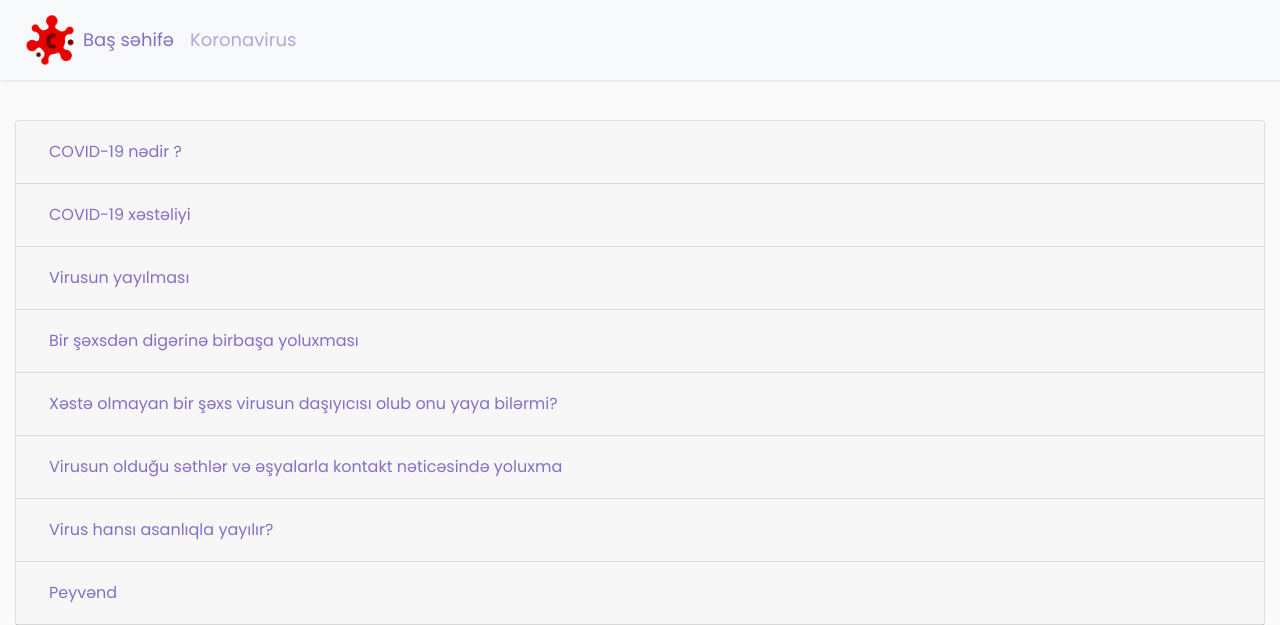
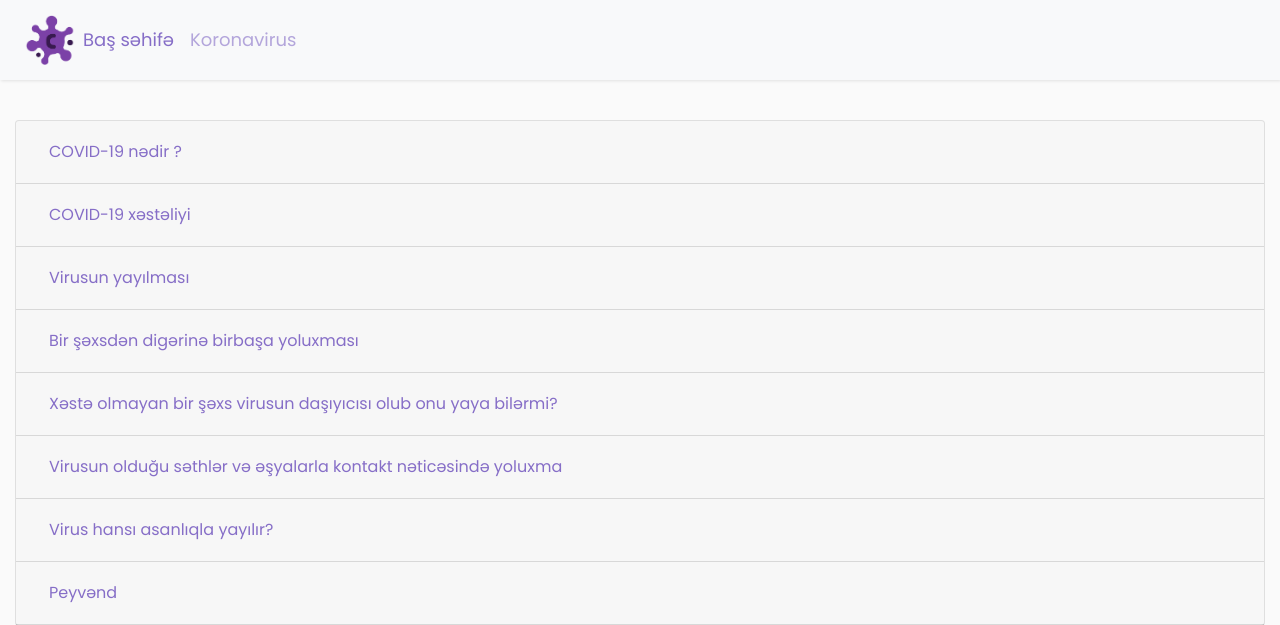
Before and after one commit to Maharramoff/coronavirus-cases-worldwide, a Flask app: page /covid in a window 1280 px wide. Shown: the top 625 px of the page. Run offline with Flask 2, Linux system fonts and the light colour scheme; some libraries are stand-ins or nearby versions.

Commit message:
chore: change logo

```diff
--- a/templates/layouts/navbar.html
+++ b/templates/layouts/navbar.html
@@ -8,7 +8,7 @@
             </span>
         </button>
         <div class="collapse navbar-collapse" id="navbarTogglerDemo01">
-            <a class="d-none d-lg-block" href="/"><img src="/static/images/covid19.png" height="50px"  alt="covid19"/></a>
+            <a class="d-none d-lg-block" href="/"><img src="/static/images/coronavirus.png" height="50px"  alt="covid19"/></a>
             <ul class="navbar-nav mr-auto mt-2 mt-lg-0">
                 <li class="nav-item {% if url_for(request.endpoint) == '/' %}active{% endif %}">
                     <a class="nav-link" href="/">Baş səhifə</a>
@@ -18,6 +18,6 @@
                 </li>
             </ul>
         </div>
-        <div class="d-xl-none d-lg-none logo"><img src="/static/images/covid19.png" height="50px" alt="logo"></div>
+        <div class="d-xl-none d-lg-none logo"><a href="/"><img src="/static/images/coronavirus.png" height="50px" alt="logo"></a></div>
     </div>
 </nav>
```
Also changed, not shown: static/images/coronavirus.png (added), static/images/covid19-old.png (added), static/images/covid19.png.
